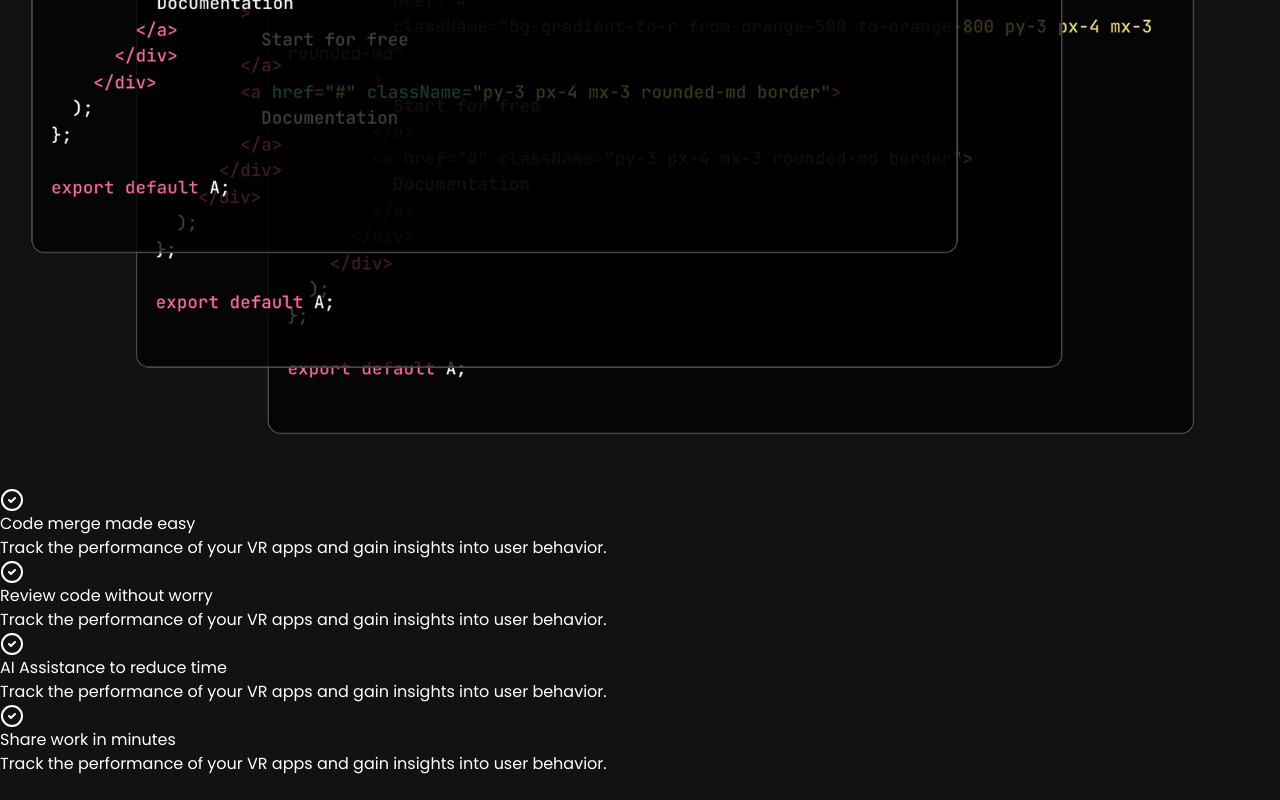
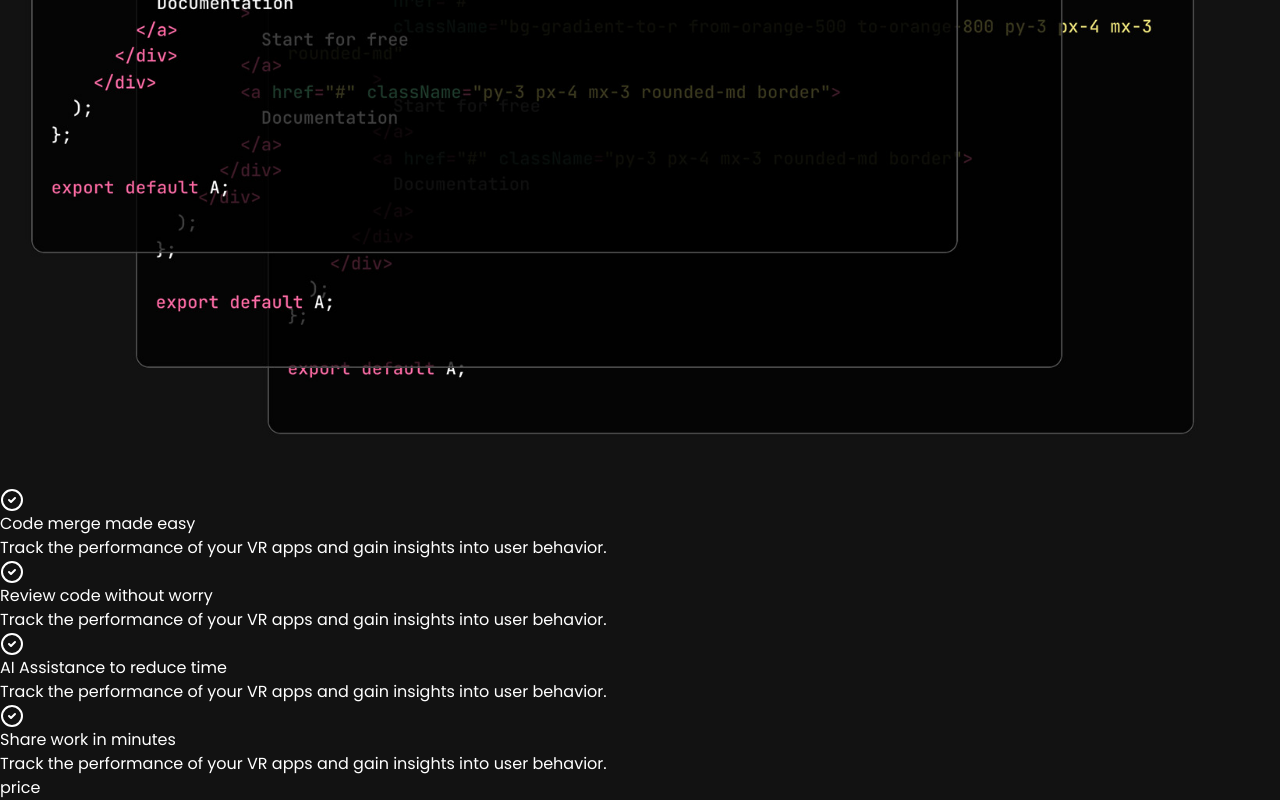
Before and after one commit to Fatiha26/react-tailwindCSS-project, a React (Vite) app: page / in a window 1280 px wide. Shown: the part 2343-3143 px from the top of the page. Before the commit the page ends 3119 px from the top, so only its background shows below. Built offline with nearby package versions, Linux system fonts and the light colour scheme.

Commit message:
pricing section added

```diff
--- a/src/App.jsx
+++ b/src/App.jsx
@@ -3,6 +3,7 @@ import Hero from "./components/Hero";
 import React from "react";
 import Feature from "./components/Feature";
 import Workflow from "./components/Workflow";
+import Pricing from "./components/Pricing";
 const App = () => {
   return (
     <>
@@ -12,6 +13,7 @@ const App = () => {
     </div>
     <Feature />
     <Workflow />
+    <Pricing />
     </>
   );
 };
--- a/src/components/NavBar.jsx
+++ b/src/components/NavBar.jsx
@@ -11,7 +11,7 @@ const NavBar = () => {
   return (
     <nav className="sticky top-0 z-50 py-3 backdrop-blur-lg border-b border-neutral-700/80">
       <div className="container px-4 mx-auto relative text-sm">
-          <div className="flex justify-between items-center">
+          <div className="flex justify-around items-center">
              <div className="flex items-center flex-shrink-0">
                 <img className='h-10 w-10 mr-2' src={logo} alt="logo" />
                 <span className='text-xl tracking-tight'>VirtualR</span>
--- /dev/null
+++ b/src/components/Pricing.jsx
@@ -0,0 +1,11 @@
+import React from 'react'
+
+const Pricing = () => {
+  return (
+    <div>
+      price
+    </div>
+  )
+}
+
+export default Pricing
--- a/src/components/Workflow.jsx
+++ b/src/components/Workflow.jsx
@@ -29,7 +29,6 @@ const Workflow = () => {
                  </p>
                 </div>
               </div>
-
            ))}
 
          </div>
```
